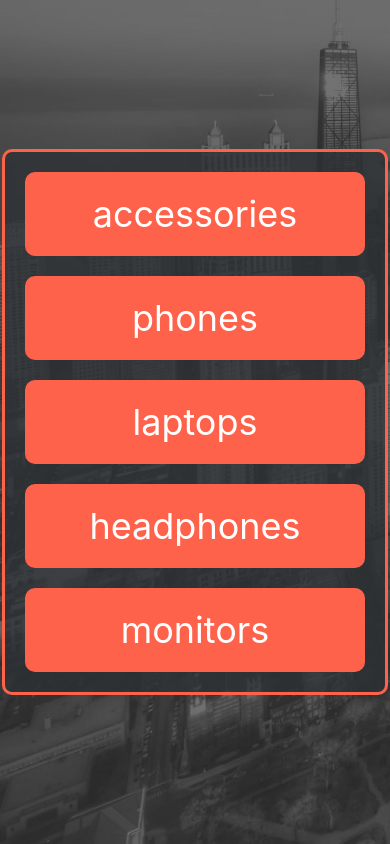
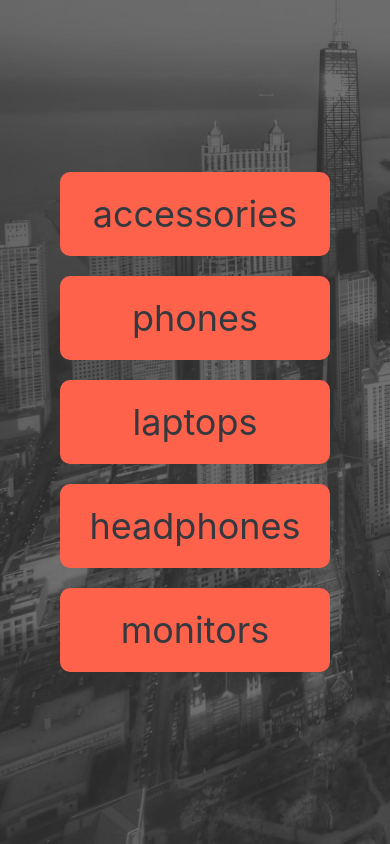
Before and after one commit to HukakHePak/menu, a React (Create React App) app: page / in a window 390 px wide. Built offline with nearby package versions, Linux system fonts and the light colour scheme; the HTML template or start-up script is replaced by a standard one.

Commit message:
fix: mobile scroll, menu top-bot paddings (beautify), feat: styled menu

```diff
--- a/src/App.js
+++ b/src/App.js
@@ -1,40 +1,30 @@
 import { useState } from "react";
-import { Menu } from "./components/Menu";
 import menu from "./menu.json";
 import { StyledMenuItem } from "./styled/StyledMenuItem";
 import cityImg from "./images/city-min.jpg";
 import { StyledBgMask } from "./styled/StyledBgMask";
 import { Background } from "./components/Background";
+import { StyledMenu } from "./styled/StyledMenu";
 
-const style = {
-  overflow: "hidden",
-  width: "100%",
-  height: "100vh",
-  display: "flex",
-};
 
 function App() {
   const [list, setList] = useState(menu);
 
   return (
-    <div className="App" style={style}>
-      <Background source={cityImg} style={{ filter: "grayscale(1)" }} mask={<StyledBgMask />} />
-
-      <Menu
-        list={list}
-        onChange={setList}
-        style={{
-          background: "rgba(43, 48, 52, 0.75)",
-          border: '3px solid #fe624b',
-          gap: 20,
-          padding: 20,
-          borderRadius: 10 /* fetch into theme */,
-        }}
-      >
-        {({ isActive, name }) => (
-          <StyledMenuItem active={isActive}> {name} </StyledMenuItem>
-        )}
-      </Menu>
+    <div className="App">
+      <Background
+        fixed
+        source={cityImg}
+        style={{ filter: "grayscale(1)" }}
+        mask={<StyledBgMask />}
+      />
+      <div style={{ height: 'fit-content', padding: 40, margin: 'auto', width: '100%' }}>
+        <StyledMenu list={list} onChange={setList}>
+          {({ isActive, name }) => (
+            <StyledMenuItem active={isActive}> {name} </StyledMenuItem>
+          )}
+        </StyledMenu>
+      </div>
     </div>
   );
 }
--- a/src/components/Background.jsx
+++ b/src/components/Background.jsx
@@ -1,7 +1,6 @@
 import styled from "styled-components";
 
 const StyledBackground = styled.div`
-  position: absolute;
   width: 100%;
   height: 100%;
   background-size: cover;
@@ -9,10 +8,16 @@ const StyledBackground = styled.div`
 `;
 
 export function Background(props) {
-  const { source, style, mask } = props;
+  const { source, style, mask, fixed } = props;
 
   return (
-    <StyledBackground style={{ ...style, backgroundImage: `url(${source})` }}>
+    <StyledBackground
+      style={{
+        ...style,
+        backgroundImage: `url(${source})`,
+        position: fixed ? "fixed" : "absolute",
+      }}
+    >
       {mask && mask}
     </StyledBackground>
   );
--- a/src/components/Menu.jsx
+++ b/src/components/Menu.jsx
@@ -5,14 +5,14 @@ import { swapElements } from "../helpers/swapElements";
 import { touchToMouse } from "../helpers/touchToMouse";
 
 const StyledMenu = styled.div`
-  margin: auto;
   display: flex;
   flex-direction: column;
+  align-items: center;
   position: relative;
-  user-select: none;
   word-wrap: break-word;
   box-sizing: border-box;
   touch-action: none;
+  user-select: none;
 
   & > div {
     cursor: pointer;
@@ -20,7 +20,15 @@ const StyledMenu = styled.div`
 `;
 
 export function Menu(props) {
-  const { list, onChange, style, children, senseTime = 200, activeColor = "rgba(0, 0, 0, 0.38)" } = props;
+  const {
+    className,
+    list,
+    onChange,
+    style,
+    children,
+    senseTime = 200,
+    activeColor = "rgba(0, 0, 0, 0.38)",
+  } = props;
 
   const container = useRef(null);
 
@@ -91,6 +99,7 @@ export function Menu(props) {
 
   return (
     <StyledMenu
+      className={className}
       ref={container}
       onMouseMove={mouseMoveHandler}
       onTouchMove={(e) => mouseMoveHandler(touchToMouse(e))}
@@ -108,6 +117,8 @@ export function Menu(props) {
             style={{
               ...(i === index && { visibility: "hidden" }),
               color: data.isActive ? "black" : activeColor,
+              width: "100%",
+              height: "100%",
             }}
           >
             {childComponent ? childComponent(data) : data.name}
@@ -119,6 +130,7 @@ export function Menu(props) {
           style={{
             position: "absolute",
             width,
+            height,
             color: data.isActive ? "black" : activeColor,
             top: mouseY,
           }}
--- a/src/index.css
+++ b/src/index.css
@@ -12,7 +12,13 @@ code {
     monospace;
 }
 
-.root {
+#root {
   width: 100%;
   height: 100vh;
 }
+
+.App {
+  width: 100%;
+  height: 100%;
+  display: flex;
+}
--- /dev/null
+++ b/src/styled/StyledMenu.jsx
@@ -0,0 +1,20 @@
+import styled from "styled-components";
+import { Menu } from "../components/Menu";
+
+export const StyledMenu = styled(Menu)`
+    background: rgba(43, 48, 52, 0.75);
+    border: 3px solid #fe624b;
+    gap: 20px;
+    padding: 20px;
+    border-radius: 10px;
+    width: 400px;
+    margin: auto;
+
+    @media(max-width: 768px) {
+        width: 100%;
+        height: 100%;
+        border: none;
+        border-radius: 0;
+        background: transparent;
+    }
+`;
--- a/src/styled/StyledMenuItem.jsx
+++ b/src/styled/StyledMenuItem.jsx
@@ -2,13 +2,17 @@ import styled from "styled-components";
 
 export const StyledMenuItem = styled.div`
   font-size: 36px;
+  box-sizing: border-box;
   padding: 20px;
-  width: 300px;
-  text-align: center;
-  color: ${props => props.active ? 'white' : '#515659'};
+  width: 100%;
+  height: 100%;
+  color: ${props => props.active ? '#34393f' : '#515659'};
   background: ${props => props.active ? '#fe624b' : '#34393f'};
   border-radius: 10px;
   transition: 0.1s;
+  display: flex;
+  align-items: center;
+  justify-content: center;
 
   &:hover {
     transform: scale(1.02);
```
